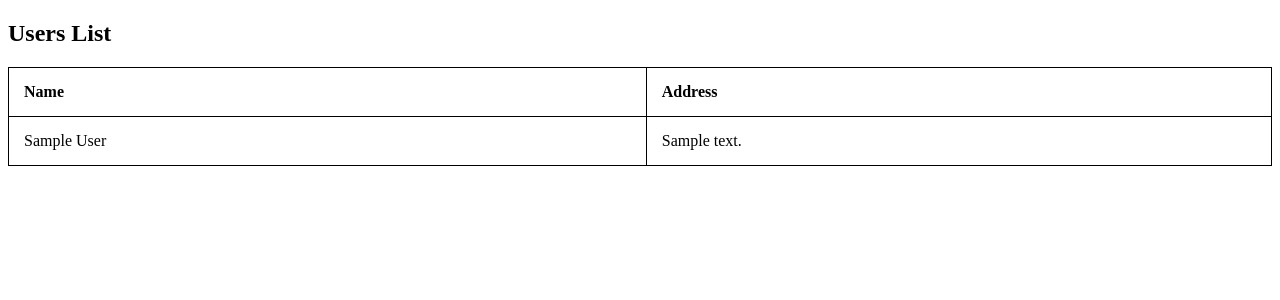
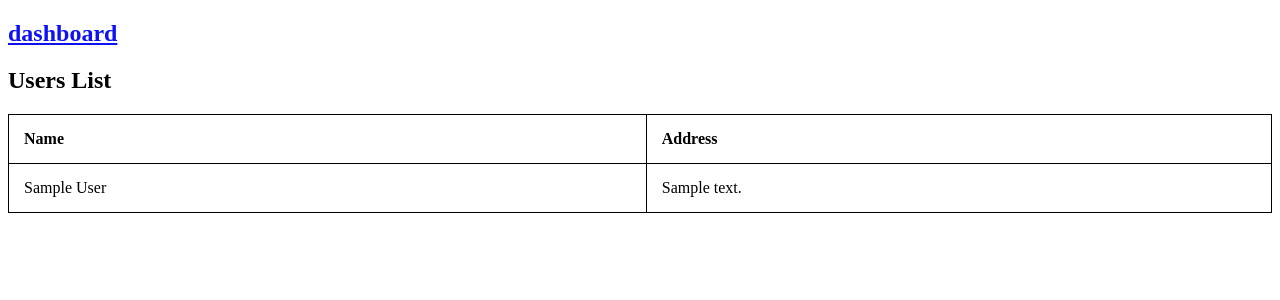
Before and after one commit to 1-sharon-1/User001, a Flask app: page /table in a window 1280 px wide. Shown: the top 300 px of the page. Run offline with Flask 2, Linux system fonts and the light colour scheme; a user stored in the database is signed in; tables that the repository leaves empty hold one stand-in row (values such as "Sample post").

```diff
--- a/templates/table.html
+++ b/templates/table.html
@@ -22,7 +22,7 @@
         </style>
     </head>
     <body>
-
+        <h2><a style="color:rgb(14, 18, 243);" href="{{url_for('dashboard')}}">dashboard</a></h2>
         <h2><b>Users List</b></h2>
 
         <table style="width:100%">
```
